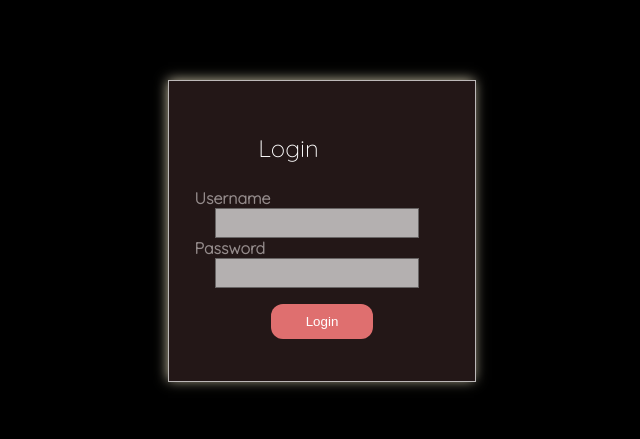
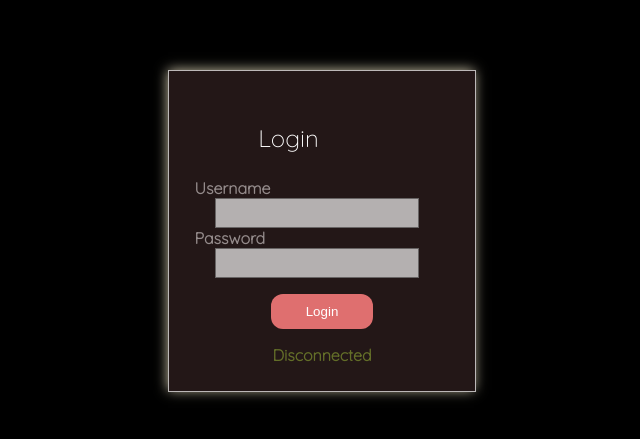
Before and after one commit to gerardoAcosta1/clienteCrias, a React (Vite) app: page / in a window 1280 px wide. Shown: the part 169-608 px from the top of the page, without its empty margins (318-958 px from the left). Built offline with nearby package versions, Linux system fonts and the light colour scheme; no server answers; a web font is replaced by a local one.

Commit message:
se agregó connected en login

```diff
--- a/src/components/Cows.jsx
+++ b/src/components/Cows.jsx
@@ -51,8 +51,6 @@ const Cows = ({ notice }) => {
 
         setLoading(true)
     }, [])
-
-
 
     //----------function's------------------------------
     const cleanNewCow = () => {
@@ -170,7 +168,6 @@ const Cows = ({ notice }) => {
         navigate('/')
     }
 
-
     //-----------return------------------------------
 
     return (
--- a/src/components/Layouts/LoginLayout.jsx
+++ b/src/components/Layouts/LoginLayout.jsx
@@ -1,18 +1,21 @@
 import { useForm } from 'react-hook-form'
 import '../../styles/Layouts/LoginLayout.css'
 import useFetch from '../../hooks/useFetch'
+import { useEffect } from 'react'
 
 const LoginLayout = ({notice}) => {
 
     const { register, reset, handleSubmit } = useForm()
 
 
-    const {loginUser} = useFetch();
+    const {loginUser, allCowsByDB, cows} = useFetch();
+    useEffect(()=> {
+        allCowsByDB()
+    },[])
+    const submit = async data => {
 
-    const submit = data => {
-
-         loginUser(data);
-
+         await loginUser(data);
+        notice('usuario logueado', 'green')
         reset({
             username: '',
             password: '',
@@ -37,8 +40,10 @@ const LoginLayout = ({notice}) => {
                         <input className="input__register"{...register('password')} type="password" id="password" />
                     </div>
                     <button className="button__register">Login</button>
+
                 </div>
             </form>
+            <h4 className={`${cows ? 'conected' : 'disconected'}`}>{cows.length != 0 ? 'conected' : 'Disconnected'}</h4>
         </div>
     )
 }
--- a/src/hooks/useFetch.js
+++ b/src/hooks/useFetch.js
@@ -7,9 +7,9 @@ const useFetch = () => {
     const [cows, setCows] = useState([]);
     const [cowsCuarenta, setCowsCuarenta] = useState([])
     const navigate = useNavigate();
+
     //const cowsLocale = JSON.parse(localStorage.getItem('cow')) || [];
-
-
+    //se desarrolló lógica para adaptarlo a local
 
     const loginUser = (data) => {
         axios
--- a/src/pages/HomePage.jsx
+++ b/src/pages/HomePage.jsx
@@ -1,11 +1,14 @@
 import '../App.css'
 import LoginLayout from "../components/Layouts/LoginLayout"
+import useFetch from '../hooks/useFetch'
 
 const HomePage = ({ notice }) => {
+    const {allCowsByDB} = useFetch()
     return (
         <div className="main__home">
             <LoginLayout
                 notice={notice}
+                allCowsByDB={allCowsByDB}
             />
         </div>
     )
--- a/src/styles/Layouts/LoginLayout.css
+++ b/src/styles/Layouts/LoginLayout.css
@@ -20,8 +20,6 @@
     margin: auto;
     margin-top: 1rem;
     margin-bottom: 15px;
-
-
 }
 .singUp{
 
@@ -67,8 +65,6 @@
     background-color: rgba(255, 255, 255, 0.66);
 
 }
-
-
 .button__register{
 
     width: 40%;
--- a/src/styles/cow.css
+++ b/src/styles/cow.css
@@ -35,7 +35,6 @@
 }
 .sick{
     box-shadow: 1px -1px 12px 0px rgba(197, 9, 9, 0.581);
-
 }
 .no__sick{
     color: green;
```
Also changed, not shown: src/components/Cow.jsx (+2 -7 lines), src/components/CowQ.jsx (+1 -6 lines).
